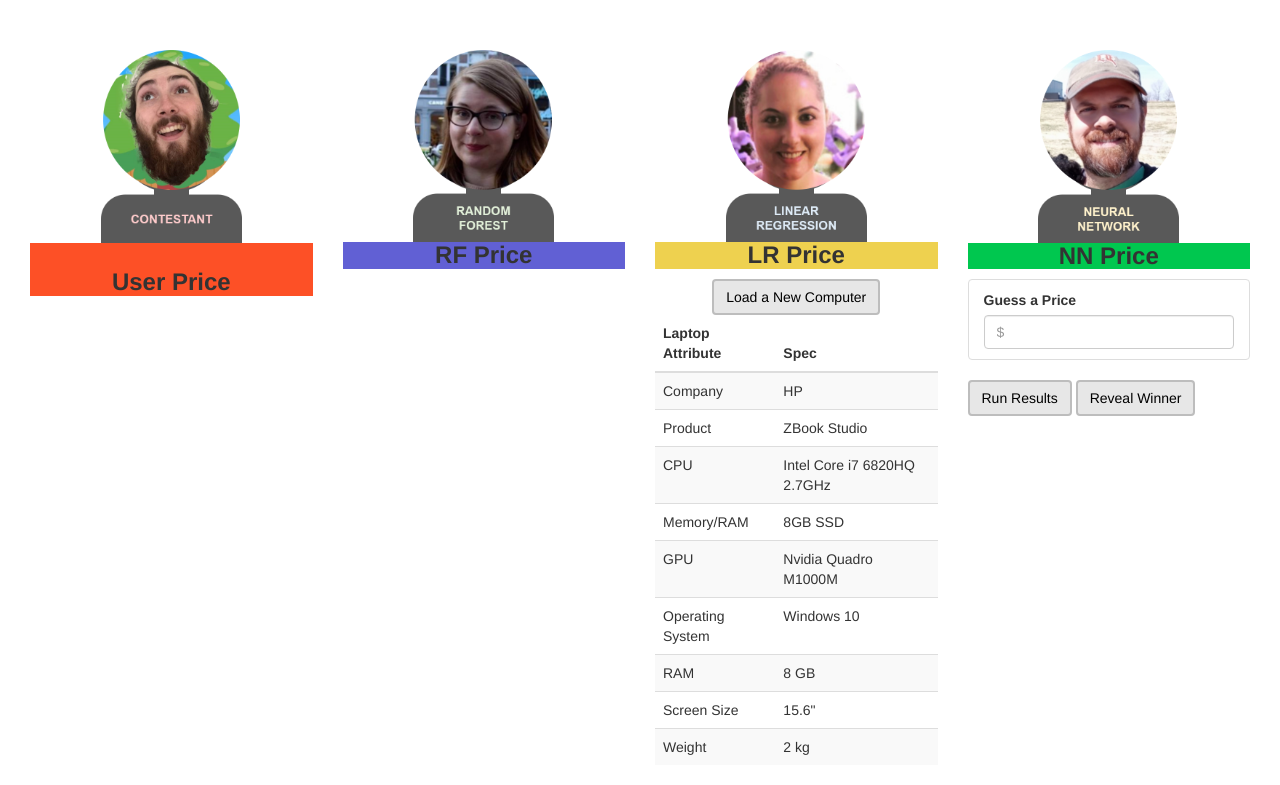
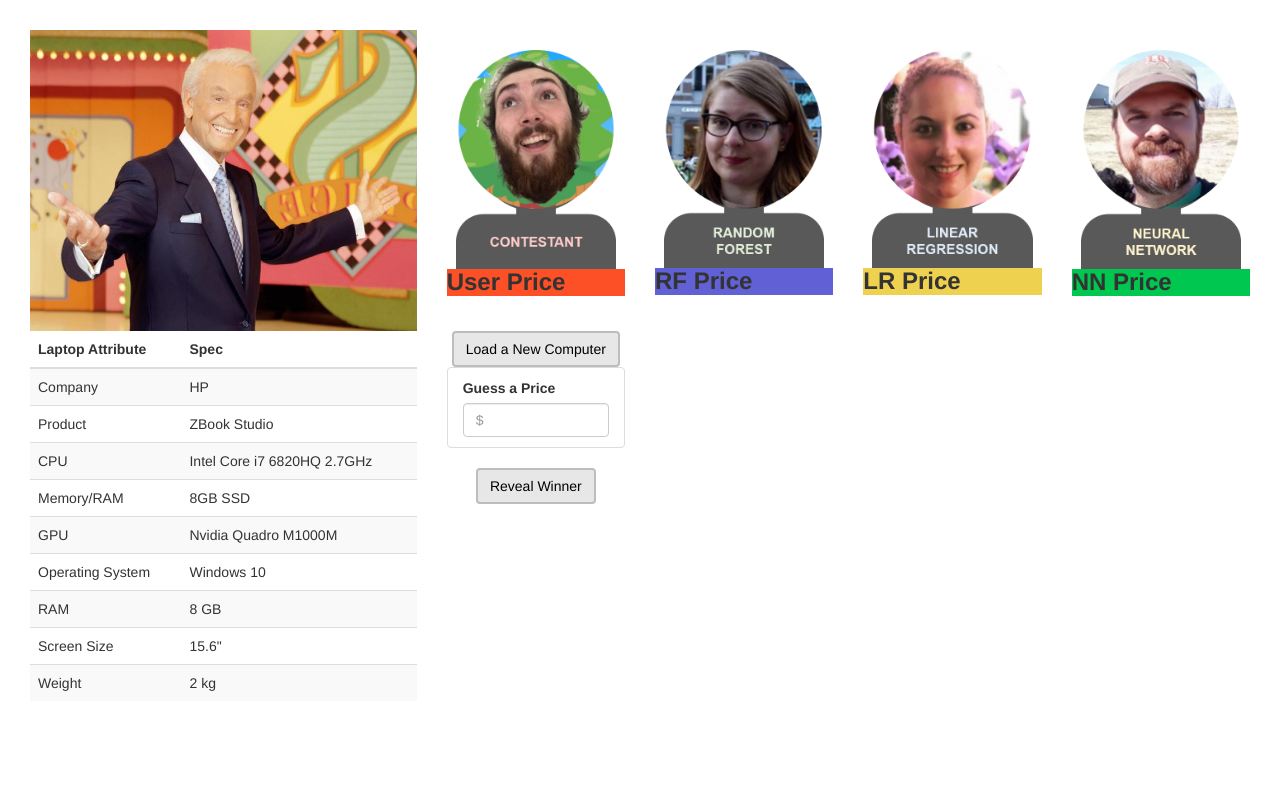
Before and after one commit to nu-datacamp/Laptop_Prices, a plain HTML site: page templates/index.html in a window 1280 px wide. Shown: the part 148-933 px from the top of the page. After the commit the page ends 869 px from the top, so only its background shows below. Drawn offline with nearby package versions, Linux system fonts and the light colour scheme.

Commit message:
bunch of stuff

```diff
--- a/templates/index.html
+++ b/templates/index.html
@@ -22,37 +22,44 @@
     <p style="text-align:center;font-size:18px">Guess a laptop price against four machine learning trained data models and see who is closest... good luck.</p>
 </div>
 
-<div class="row-fluid justify-content-center">
-  <div class="col-lg-3">
-    <img class="moveimage" src="../images/1_Contestant.png"  width="50%" height="50%">
-    <h3 id="userDisplay" style="background-color:#FD5026;text-align:center;"> <b><br>User Price</b></h3>
+<div class="row-fluid" width="100%">
+  <div class="col-6 col-md-4">
+    <img src="../images/0_BP.png"  width="100%">
   </div>
-  <div class="col-lg-3">
-    <img class="moveimage" src="../images/4_RF.png"  width="50%" height="50%">
-    <h3 id="rfDisplay" style="background-color:#6160D4;text-align:center;"> <b>RF Price </b></h3>
+  <!-- <div class="col-6 col-md-2">
+  </div> -->
+  <div class="col-6 col-md-2">
+    <div id='User'>
+    <img class="moveimage" src="../images/1_Contestant.png"  width="90%" height="90%">
+    <h3 class='contestant_' id="userDisplay" style="background-color:#FD5026"><b>User Price</b></h3>
     </div>
-  <div class="col-lg-3">
-    <img class="moveimage" src="../images/2_LR.png"  width="50%" height="50%">
-    <h3 id="lrDisplay" style="background-color:#EED14F;text-align:center;"> <b>LR Price</b> </h3>
   </div>
-  <div class="col-lg-3">
-    <img class="moveimage" src="../images/3_NN.png"  width="50%" height="50%">
-    <h3 id="nnDisplay" style="background-color:#00C74F;text-align:center;"> <b>NN Price</b> </h3>
+  <div class="col-6 col-md-2">
+    <div id='Random_Forest'>
+    <img class="moveimage" src="../images/4_RF.png"  width="90%" height="90%">
+    <h3 class='contestant_' id="rfDisplay" style="background-color:#6160D4"><b>RF Price</b></h3>
+    </div>
+  </div>
+  <div class="col-6 col-md-2">
+    <div id='Linear_Regression'>
+    <img class="moveimage" src="../images/2_LR.png"  width="90%" height="90%">
+    <h3 class='contestant_'id="lrDisplay" style="background-color:#EED14F"><b>LR Price</b></h3>
+    </div>
+  </div>
+  <div class="col-6 col-md-2">
+    <div id='Neural_Network'>
+    <img class="moveimage" src="../images/3_NN.png"  width="90%" height="90%">
+    <h3 class='contestant_' id="nnDisplay" style="background-color:#00C74F"><b>NN Price</b></h3>
+    </div>
+  </div>
 </div>
 </div>
 
-  <br>
-  <div class="row-fluid justify-content-center"></div>
 
 
-
+<div class="container-fluid second_container">
 <div class="row-fluid justify-content-center">
-  <div class="col-lg-3"></div>
-  <div class="col-lg-3">
-    <div id="wrapper">
-      <button type="button" class="btn btn-secondary" id="new_laptop_button" style="border: 2px solid rgb(189, 189, 189);background-color: #e7e7e7; color: black;">Load a New Computer</button>
-    </div>
-
+  <div class="col-lg-4">
     <table id="ufo-table" class="table table-striped">
       <thead>
         <tr>
@@ -64,26 +71,34 @@
     </table>
   </div>
 
-  <div class="col-lg-3">
+
+  <div class="col-lg-2">
   <!-- User Selection -->
-    <aside class="filters">
+    <div id="wrapper">
+      <button type="button" class="btn btn-secondary" id="new_laptop_button" style="border: 2px solid rgb(189, 189, 189);background-color: #e7e7e7; color: black;">Load a New Computer</button>
+    </div>
+    <aside class="filters second_container">
         <li class="filter list-group-item">
           <label for="userPrice">Guess a Price</label>
           <input class="form-control" id="userPriceSelector" type="number" placeholder="$">
         </li>
     </aside>
+      <br>
+      <div id="wrapper">
+      <button type="button" class="btn btn-secondary" id='results_button' style="border: 2px solid rgb(189, 189, 189);background-color: #e7e7e7; color: black;">Reveal Winner</button>
+    </div>
+    </div>
+  </div>
+  <div class="col-lg-2">
     <div>
-      <br>
-      <button type="button" class="btn btn-secondary" id='results_button' style="border: 2px solid rgb(189, 189, 189);background-color: #e7e7e7; color: black;">Run Results</button>
-      <button type="button" class="btn btn-secondary" id='winner_button' style="border: 2px solid rgb(189, 189, 189);background-color: #e7e7e7; color: black;">Reveal Winner</button>
+      <h2 id=actualRetailPrice></h2>
     </div>
-    <br>
+  </div>
+  <div class="col-lg-4">
     <div>
-
-      <h2 id=actualRetailPrice></h2>
       <h2 id=actualRetailWinner></h2>
     </div>
-    <div class="col-lg-3"></div>
+  </div>
 </div>
 
 
```
Lines whose indentation alone changed are shown as unchanged.
